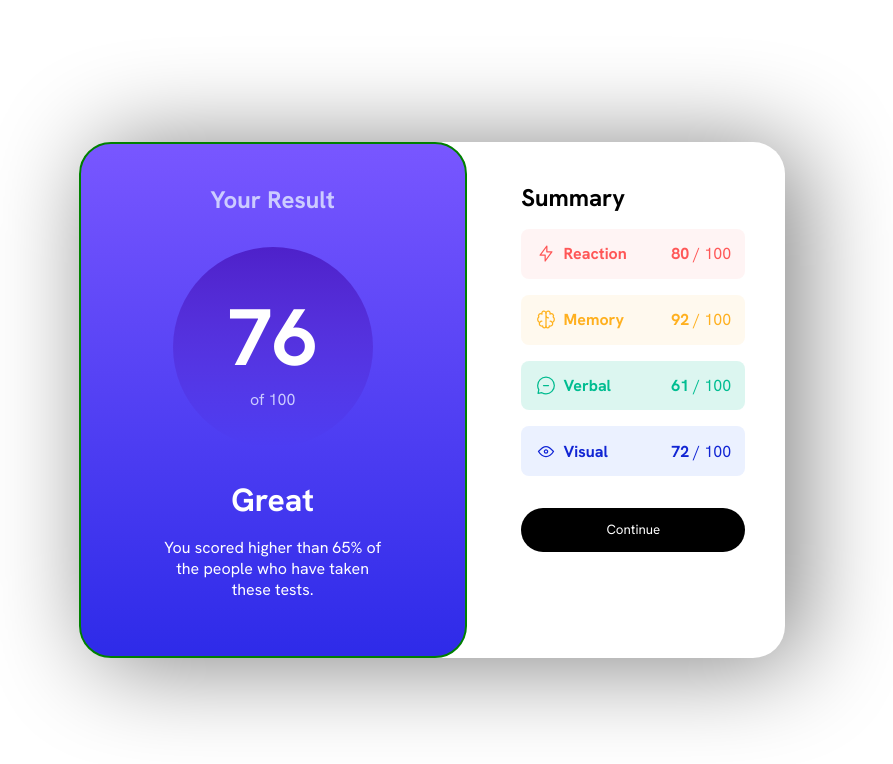
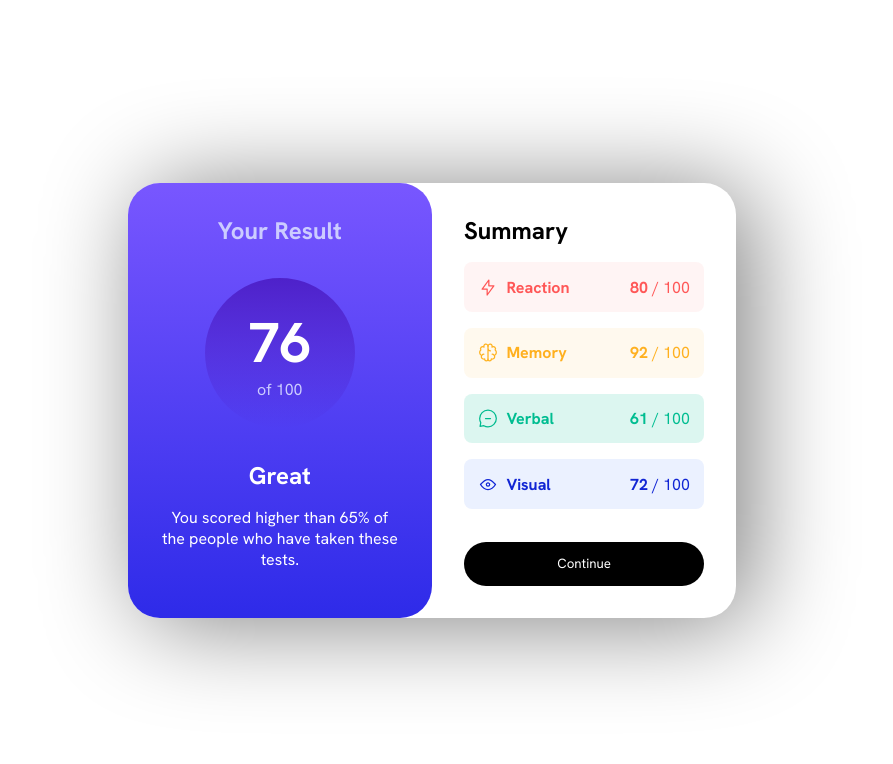
Before and after one commit to fumzy123/results-summary-component, a plain HTML site: page index.html in a window 1280 px wide. Shown: the whole page, without its empty margins (208-1101 px from the left). Drawn offline with Linux system fonts and the light colour scheme.

Commit message:
Updated Readme and Styled left and right containers

```diff
--- a/styles/components/result-card.css
+++ b/css/components/result-card.css
@@ -1,8 +1,6 @@
 .results-card{
 
     /** Box Model **/
-
-    /* box-border*/
     border-radius: 32px;
 
     /* box-shadow */
@@ -11,7 +9,7 @@
     /** Layout **/
     display: flex;
     flex-direction: row;
-    gap: 0.9rem;
+    /* gap: 0.9rem; */
 
 }
 
@@ -20,9 +18,9 @@
 .results-card__main{
 
     /** Box Model **/
-    border: 2px green solid;
+
     border-radius: 32px ;
-    padding: 2.5rem 5rem;
+    padding: var(--container-padding);
 
     /** Box Background **/
     background: linear-gradient(hsl(252, 100%, 67%), hsl(241, 81%, 54%));
@@ -46,8 +44,8 @@
 .results-card__score-container {
 
     /** Box Model **/
-    width: 200px;
-    height: 200px;
+    width: 150px;
+    height: 150px;
     border: none;
     border-radius: 50%;
     margin: 2rem auto;
@@ -71,13 +69,13 @@
 .results-card__score--strong {
 
     display: block;
-    font-size: 5rem;
+    font-size: 3.5rem;
     color: white;
 }
 
 .results-card__grade {
     text-align: center;
-    font-size: 2rem;
+    font-size: 1.5rem;
 }
 
 .results-card__description{
@@ -92,12 +90,17 @@
 .results-card__summary{
 
 
+    /* Box Model */
+    padding: var(--container-padding);
+
+    /* Layout */
     flex: 1;
+    display: flex;
+    flex-direction: column;
+    justify-content: space-between;
 
-    /** Box Model **/
-    /* border: 2px solid red; */
-    /* box-space */
-    padding: 2.5rem;
+
+
 }
 
 .results-card__category-container{
@@ -106,6 +109,7 @@
 
 .results-card__category{
 
+
     border-radius: 8px;
     padding: 0.9rem;
     margin: 1rem 0 0;
@@ -113,6 +117,7 @@
     display: flex;
     flex-direction: row;
     justify-content: space-between;
+    gap: 2rem;
 
 }
 
@@ -163,7 +168,7 @@
     border: none;
     border-radius: 32px;
     padding: 1em 2em;
-    margin: 2rem auto;
+    margin: 2rem auto 0;
 
     background-color: black;
 
--- a/styles/global.css
+++ b/css/global.css
@@ -23,3 +23,10 @@ body{
     justify-content: center;
     align-items: center;
 }
+
+
+/*** -------------------CSS Variables for reusability across all files----------------------- ***/
+:root {
+    --poppins: 'Poppins', sans-serif;
+    --container-padding: 2rem;
+}
--- a/index.html
+++ b/index.html
@@ -5,15 +5,9 @@
   <meta name="viewport" content="width=device-width, initial-scale=1.0"> <!-- displays site properly based on user's device -->
 
   <link rel="icon" type="image/png" sizes="32x32" href="./assets/images/favicon-32x32.png">
-  <link rel="stylesheet" href="./styles/style.css">
+  <link rel="stylesheet" href="./css/style.css">
 
   <title>Frontend Mentor | Results summary component</title>
-
-  <!-- Feel free to remove these styles or customise in your own stylesheet 👍 -->
-  <style>
-    .attribution { font-size: 11px; text-align: center; }
-    .attribution a { color: hsl(228, 45%, 44%); }
-  </style>
 
 </head>
 <body>
```
Also changed, not shown: assets/images/solution-screenshot.png (added), css/style.css (renamed from styles/style.css), 3 other files.
